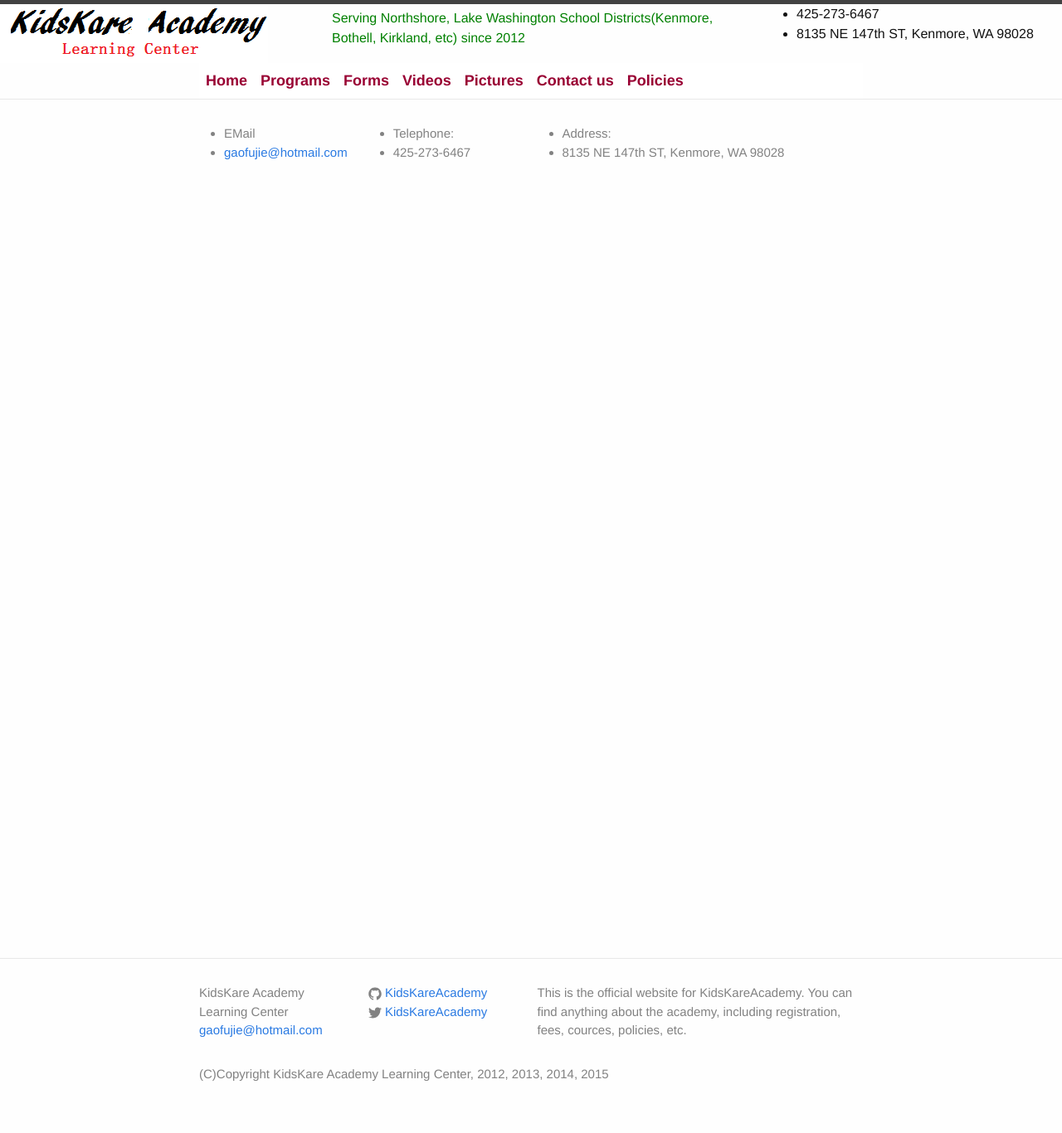
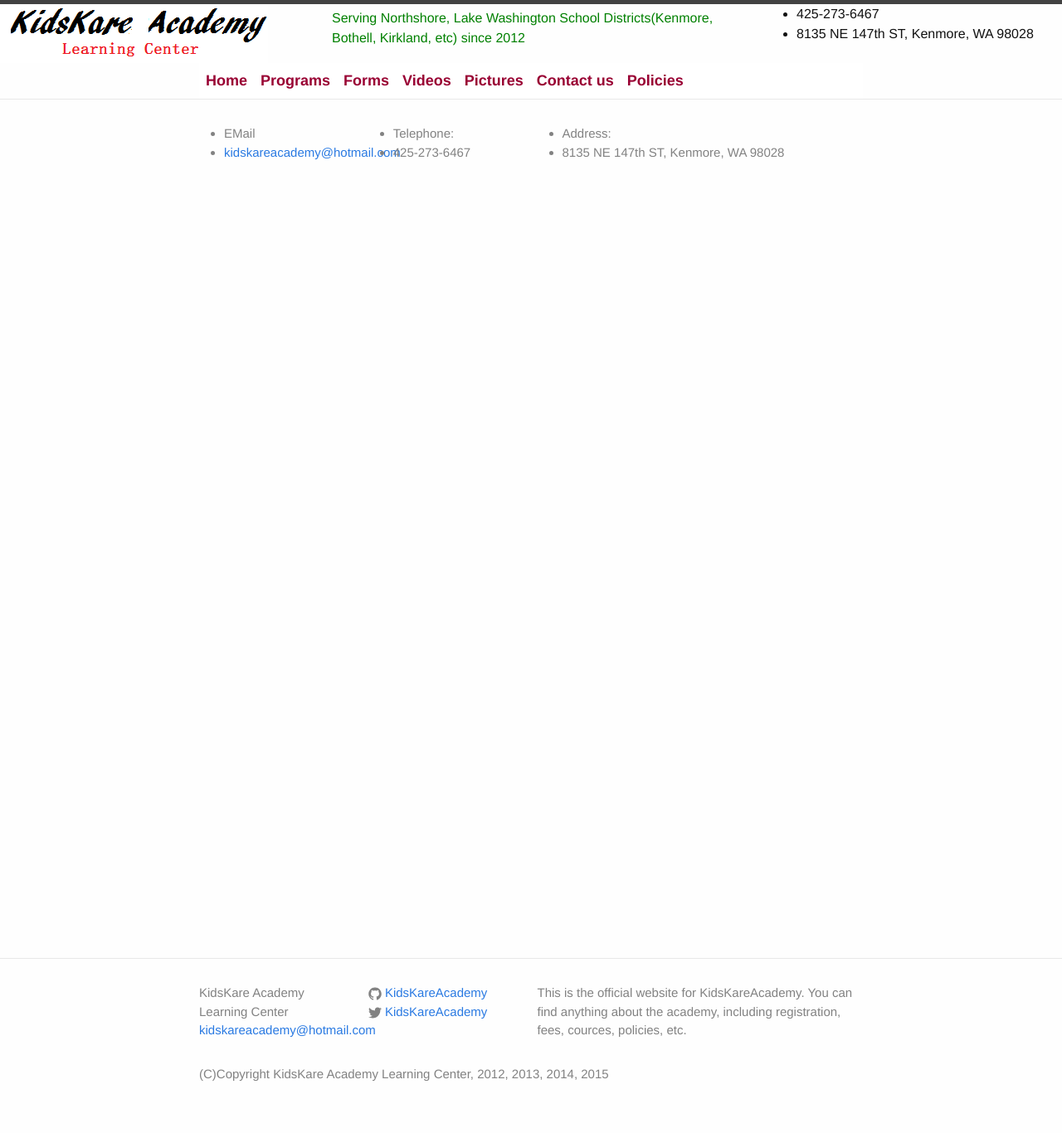
Before and after one commit to gfjreg/gfjreg.github.io, a Jekyll site: the page built from contact.html, in a window 1280 px wide. Shown: the whole page at 83% size. Built offline with Jekyll 4.4.1, drawn with Linux system fonts in a browser that asks for light colours.

Commit message:
update email

```diff
--- a/_config.yml
+++ b/_config.yml
@@ -8,7 +8,7 @@
 url: "http://kidskareacademy.com" # the base hostname & protocol for your site
 copyright: (C)Copyright KidsKare Academy Learning Center, 2012, 2013, 2014, 2015
 
-email: gaofujie@hotmail.com
+email: kidskareacademy@hotmail.com
 phone: 425-273-6467
 address: 8135 NE 147th ST, Kenmore, WA 98028
 servearea: Serving Northshore, Lake Washington School Districts(Kenmore, Bothell, Kirkland, etc) since 2012
```
